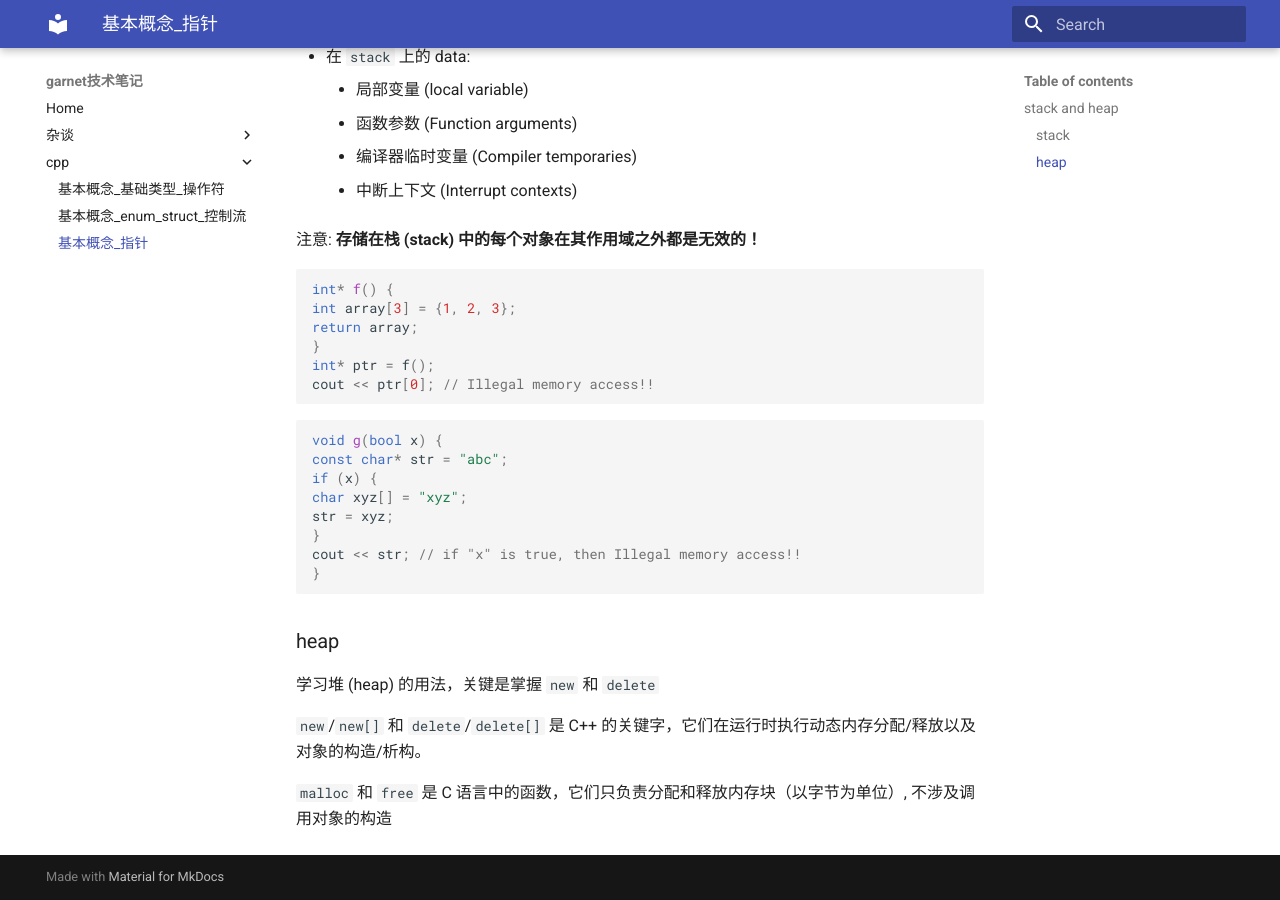
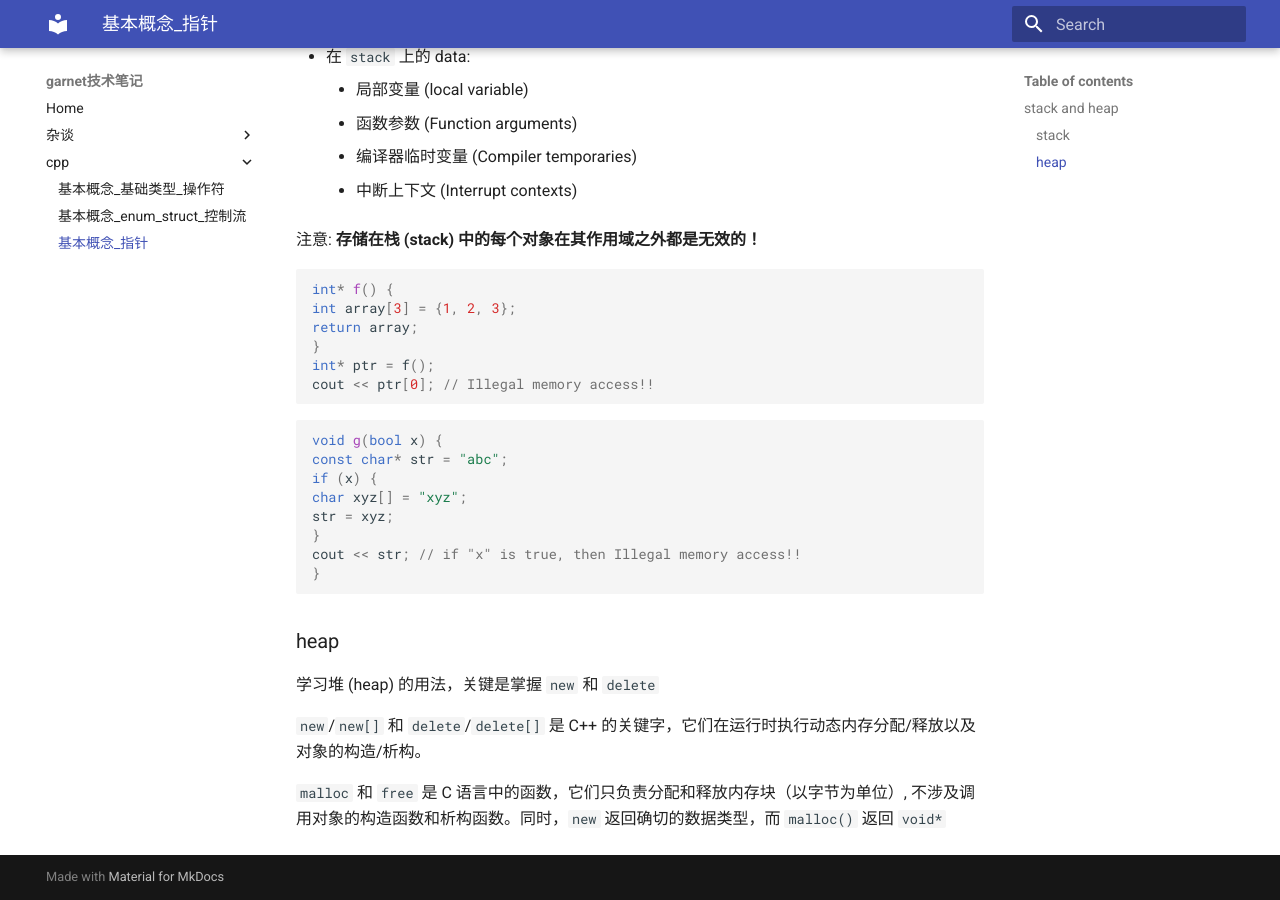
Before and after one commit to ymma98/technotes, an MkDocs documentation site: the page built from docs/cpp/基本概念_指针.md, in a window 1280 px wide and 900 px high, scrolled down 1388 px. Built offline with MkDocs 1.6.1 and Material for MkDocs 9.7.7, drawn with Linux system fonts in a browser that asks for light colours.

Commit message:
docs/cpp/基本概念_指针.md updated from https://stackedit.cn/

```diff
--- a/docs/cpp/基本概念_指针.md
+++ b/docs/cpp/基本概念_指针.md
@@ -66,11 +66,11 @@ cout << str; // if "x" is true, then Illegal memory access!!
 
 `new`/`new[]` 和 `delete`/`delete[]` 是 C++ 的关键字，它们在运行时执行动态内存分配/释放以及对象的构造/析构。
 
-`malloc` 和 `free` 是 C 语言中的函数，它们只负责分配和释放内存块（以字节为单位）, 不涉及调用对象的构造
+`malloc` 和 `free` 是 C 语言中的函数，它们只负责分配和释放内存块（以字节为单位）, 不涉及调用对象的构造函数和析构函数。同时，`new` 返回确切的数据类型，而 `malloc()` 返回 `void*`
 
 
 <!--stackedit_data:
-eyJoaXN0b3J5IjpbLTQ1MDY2MzAwNSwtNDM4MjgxMzA3LDE5OD
-czMjg3MTEsMTAwOTgzMjM1NSwtMTQ5MTczNTI1OCwtMTAzODA5
-MjE4NywtMTY0MTE0MTkyNSwxNjYyODc5MTRdfQ==
+eyJoaXN0b3J5IjpbLTExMTQ2MzcwMDEsLTQzODI4MTMwNywxOT
+g3MzI4NzExLDEwMDk4MzIzNTUsLTE0OTE3MzUyNTgsLTEwMzgw
+OTIxODcsLTE2NDExNDE5MjUsMTY2Mjg3OTE0XX0=
 -->
```
